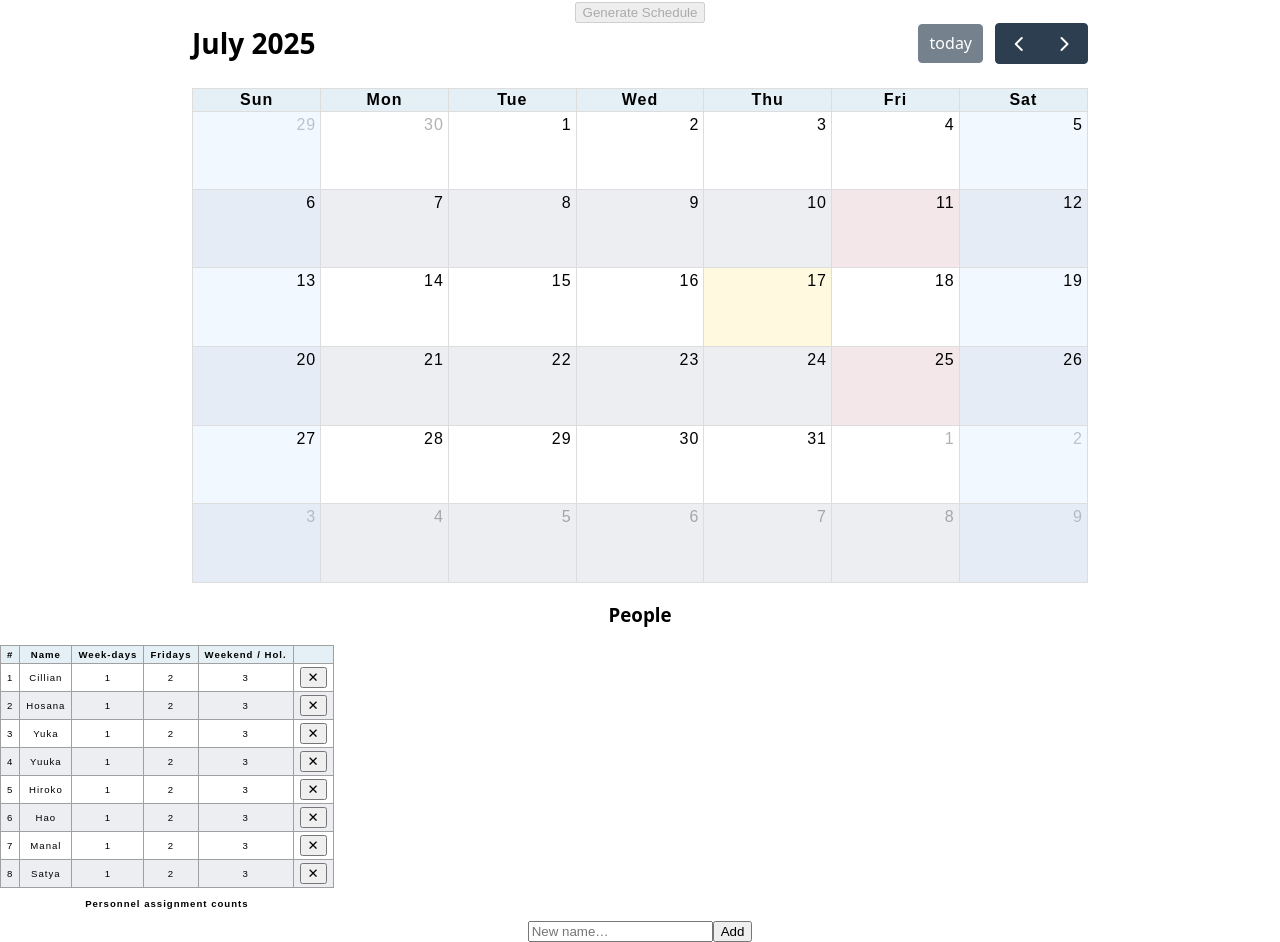
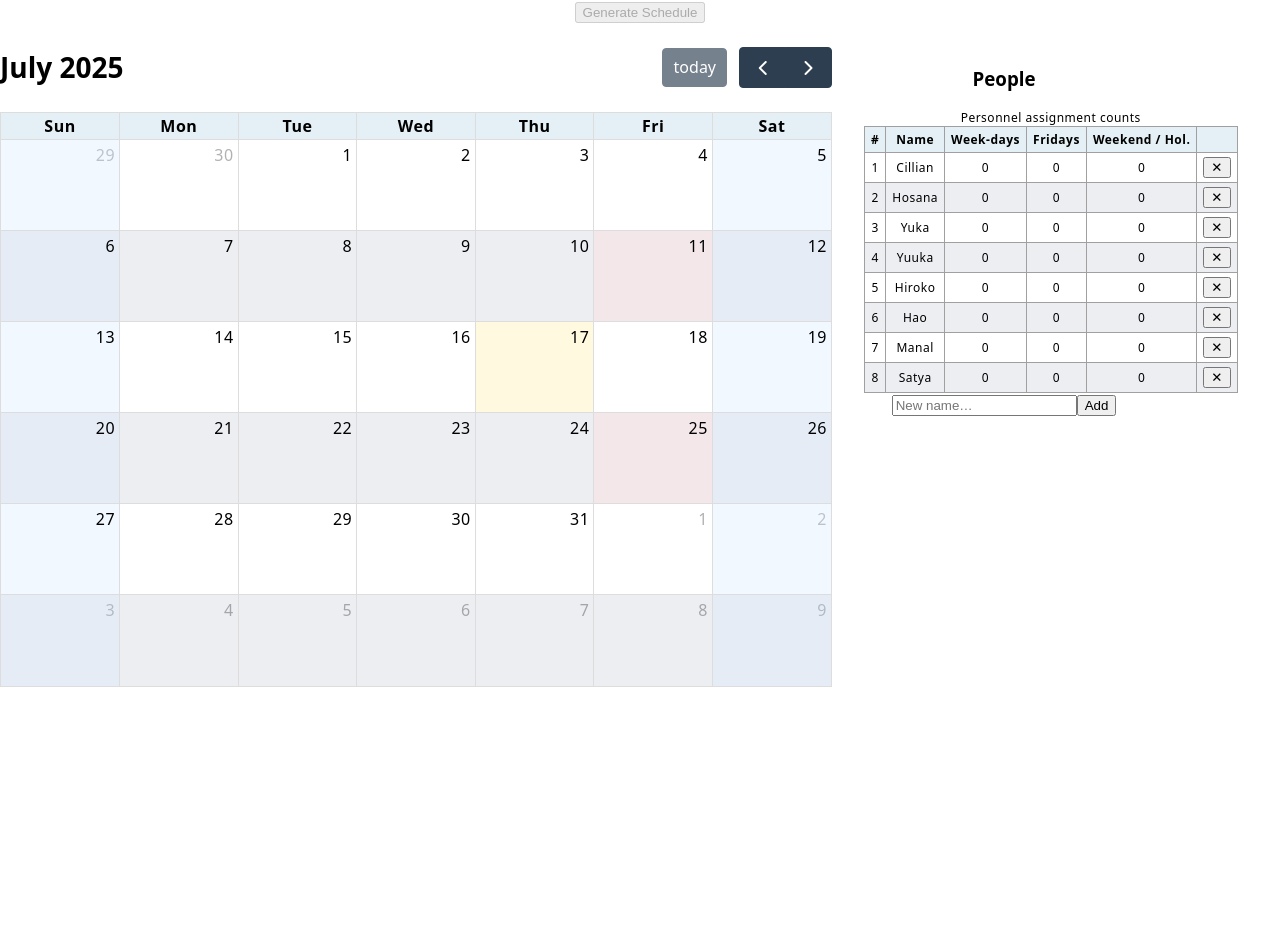
Before and after one commit to haydec/SimpleCalendar, a React (Create React App) app in the folder frontend/: page / in a window 1280 px wide. After the commit the page ends 800 px from the top, so only its background shows below. Built offline with nearby package versions, Linux system fonts and the light colour scheme; no server answers.

Commit message:
Table Summary 3

```diff
--- a/frontend/src/App.css
+++ b/frontend/src/App.css
@@ -1,5 +1,5 @@
 /*****************************************************************************
-  Basic app centering
+  0. App shell
 *****************************************************************************/
 .App {
   text-align: center;
@@ -7,49 +7,44 @@
 }
 
 /*****************************************************************************
-  Calendar wrapper
-    – drives the day‑cell size
-    – 80 vw × 70 vh  (adjust the %.s to taste)
+  1. Flex row that holds calendar + table
 *****************************************************************************/
-
-/*@media screen and (orientation: landscape) {
-  .calendar-wrapper{
-    width:80vh;
-    height:80vw;
-  }
-}
-
-/*@media screen and (orientation: portrait) {
-  .calendar-wrapper{
-    width:80vh;
-    height:80vw;
-   /*or whatever*/
-/*  }
-}
-
-
-
-
+.calendar-row {
   display: flex;
-  justify-content: center;
+  justify-content: flex-start;   /* center the whole pair */
   align-items: flex-start;
-
-
-/* force the scroll‑grid table to fill the wrapper width */
-/*.fc .fc-scrollgrid {
-  width: 100% !important;
-  table-layout: fixed;
-}
-*/
-
-.calendar-wrapper {
-  width:  70vw;
-  height: 70vh;
-  margin: 0 auto;
+  gap: 2rem;                 /* space between panels */
+  margin-top: 1.5rem;
 }
 
 /*****************************************************************************
-  Slim blue assignment pills
+  2. Calendar panel
+      • grows to fill available space
+      • 70 vh height drives row height of day‑grid
+*****************************************************************************/
+.calendar-wrapper {
+  flex: 0 0 65%;      /*  ‑‑► fixed 55 % of the row, no growing  */
+  max-width: 1200px;   /*  optional: stops it from getting huge  */
+  min-width: 400px;   /*  optional: usable on small screens     */
+  height: 80vh;
+}
+
+/* make FullCalendar fill the wrapper */
+.calendar-wrapper .fc {
+  width: 100% !important;
+  height: 100% !important;
+  table-layout: fixed;       /* equal column widths */
+}
+
+/*****************************************************************************
+  3. People summary panel (fixed width)
+*****************************************************************************/
+.people-section {
+  width: 280px;              /* tweak to taste */
+}
+
+/*****************************************************************************
+  4. Day‑grid event “pill” styling
 *****************************************************************************/
 .fc .fc-daygrid-event {
   display: flex;
@@ -65,54 +60,27 @@
 
 .fc .fc-daygrid-event.fc-daygrid-dot-event { padding: 0 4px; }
 
-/* keep events at bottom of cell */
+/* push events to bottom of cell */
 .fc .fc-daygrid-day-frame  { display: flex; flex-direction: column; }
 .fc .fc-daygrid-day-events { margin-top: auto; }
 
-/* optional: ensure a readable minimum day‑cell height */
-.fc .fc-daygrid-day { min-height: 10vh; }
+/* minimum readable day‑cell height */
+.fc .fc-daygrid-day { min-height: 70px; }
 
-
-
-
-
+/*****************************************************************************
+  5. Table styling (plain CSS, Tailwind‑free)
+*****************************************************************************/
 table {
   border-collapse: collapse;
-  border: 1px solid rgb(140 140 140);
-  font-family: sans-serif;
-  font-size: 0.6rem;
-  letter-spacing: 1px;
+  border: 1px solid #8c8c8c;
+  font-size: 0.75rem;
+  letter-spacing: 0.5px;
+  width: 100%;
 }
 
-caption {
-  caption-side: bottom;
-  padding: 10px;
-  font-weight: bold;
-}
+thead, tfoot         { background: #e4f0f5; }
+th, td               { border: 1px solid #a0a0a0; padding: 4px 6px; }
+tbody tr:nth-child(even) { background: #edeef2; }
 
-thead,
-tfoot {
-  background-color: rgb(228 240 245);
-}
-
-th,
-td {
-  border: 1px solid rgb(160 160 160);
-  padding: 3px 6px;
-}
-
-td:last-of-type {
-  text-align: center;
-}
-
-tbody > tr:nth-of-type(even) {
-  background-color: rgb(237 238 242);
-}
-
-tfoot th {
-  text-align: right;
-}
-
-tfoot td {
-  font-weight: bold;
-}
+td:last-of-type { text-align: center; }   /* delete‑button col */
+tfoot td        { font-weight: bold; }
--- a/frontend/src/App.js
+++ b/frontend/src/App.js
@@ -169,31 +169,35 @@ export default function App() {
   };
 
   return (
-    <div className="App p-4 space-y-4">
-      <button className="btn" onClick={generateSchedule} disabled={loading || !settingsSent}>
-        {loading ? "Loading…" : "Generate Schedule"}
-      </button>
+  <div className="App p-4">
 
+    <button
+      className="btn mb-4"
+      onClick={generateSchedule}
+      disabled={loading || !settingsSent}
+    >
+      {loading ? "Loading…" : "Generate Schedule"}
+    </button>
+
+    {/* ─── calendar + table side‑by‑side ─── */}
+    <div className="calendar-row">
+
+      {/* calendar panel (left) */}
       <div className="calendar-wrapper">
         <FullCalendar
-          /* make FC obey the 100 % height we forced in CSS */
-          height="100%"
-          width = "100%"
+          height="100%"                 /* fills 70 vh wrapper */
           plugins={[dayGridPlugin, interactionPlugin]}
           events={[...events, ...highlightEvents]}
           datesSet={handleDatesSet}
           editable
-          //aspectRatio={1.2}
         />
       </div>
 
-      {/* people table */}
-      <div className="people-section mt-6">
+      {/* people summary panel (right) */}
+      <div className="people-section">
         <h3 className="text-lg font-semibold mb-2">People</h3>
 
-
-        <table className="mx-auto border-collapse">
-
+        <table className="border-collapse w-full">
           <caption className="sr-only">Personnel assignment counts</caption>
           <thead>
             <tr>
@@ -202,20 +206,20 @@ export default function App() {
               <th className="border px-4 py-1 bg-gray-100">Week‑days</th>
               <th className="border px-4 py-1 bg-gray-100">Fridays</th>
               <th className="border px-4 py-1 bg-gray-100">Weekend / Hol.</th>
-              <th className="border px-4 py-1 bg-gray-100"></th>{/* remove btn */}
+              <th className="border px-4 py-1 bg-gray-100"></th>
             </tr>
           </thead>
 
           <tbody>
             {people.map((p, idx) => {
-              const s = personStats[p] || { weekday:0, friday:0, weekendHoliday:0 };
+              const s = personStats[p] || { weekday: 0, friday: 0, weekendHoliday: 0 };
               return (
                 <tr key={p}>
                   <td className="border px-4 py-1">{idx + 1}</td>
                   <td className="border px-4 py-1 text-left">{p}</td>
-                  <td className="border px-4 py-1 text-center">{1}</td>
-                  <td className="border px-4 py-1 text-center">{2}</td>
-                  <td className="border px-4 py-1 text-center">{3}</td>
+                  <td className="border px-4 py-1 text-center">{s.weekday}</td>
+                  <td className="border px-4 py-1 text-center">{s.friday}</td>
+                  <td className="border px-4 py-1 text-center">{s.weekendHoliday}</td>
                   <td className="border px-4 py-1 text-center">
                     <button onClick={() => removePerson(p)} title="Remove">✕</button>
                   </td>
@@ -224,7 +228,6 @@ export default function App() {
             })}
           </tbody>
         </table>
-
 
         {/* add‑name input */}
         <div className="mt-3 flex justify-center gap-2">
@@ -239,10 +242,8 @@ export default function App() {
         </div>
       </div>
 
+    </div> {/* end .calendar-row */}
+  </div>
+);
 
-
-
-
-    </div>
-  );
 }
```
